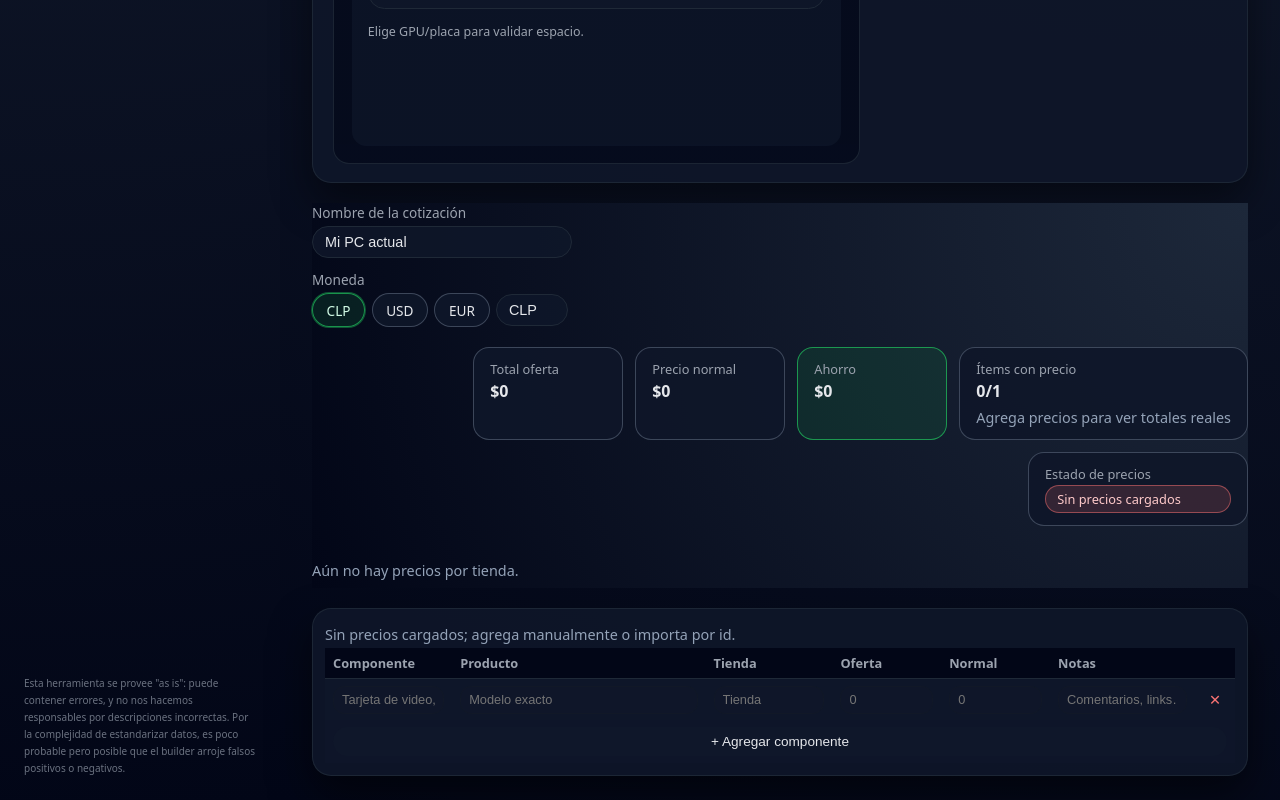
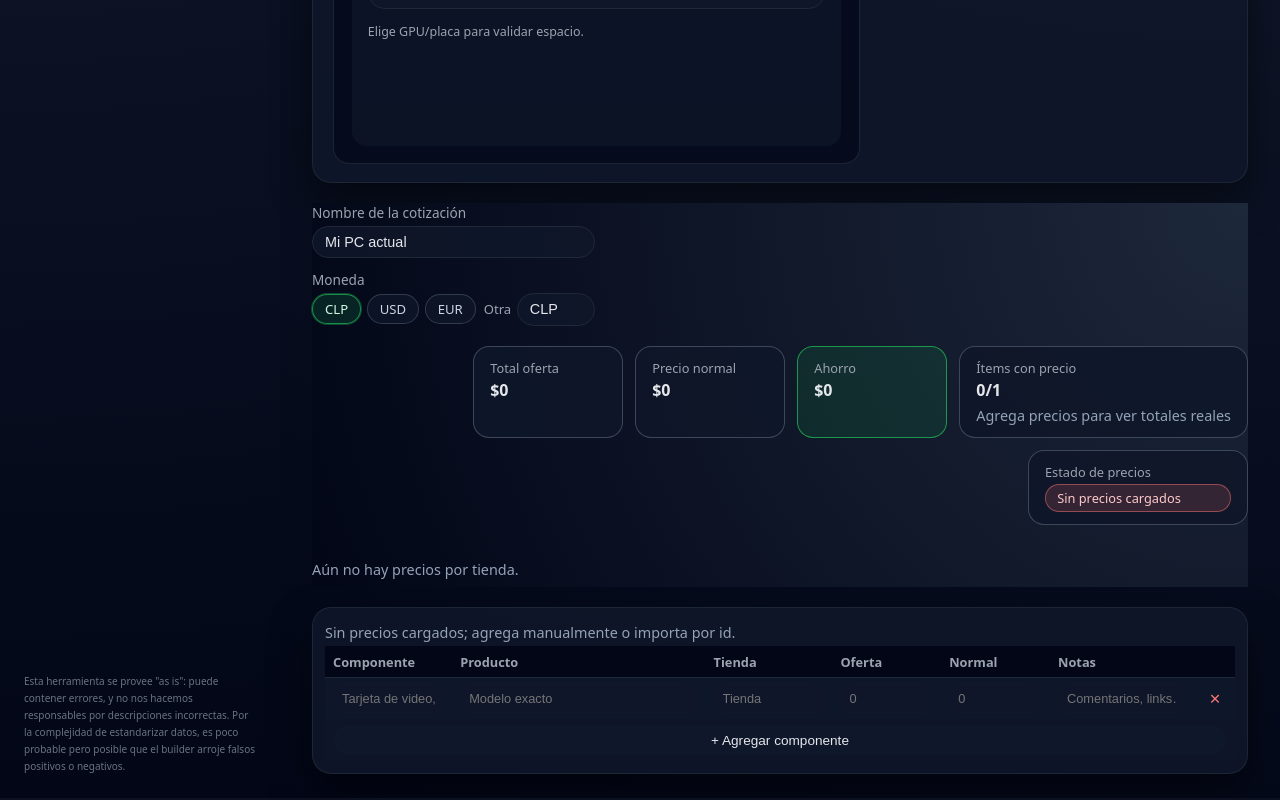
Before and after one commit to cortega26/cotiza-pc, a React (Vite) app in the folder pc-quote-builder/: page / in a window 1280 px wide. Shown: the part 1484-2284 px from the top of the page. Built offline with nearby package versions, Linux system fonts and the light colour scheme.

Commit message:
Updated React version to 19.2.0 and made changes to the code to match the new version's API and behavior.

```diff
--- a/pc-quote-builder/src/App.jsx
+++ b/pc-quote-builder/src/App.jsx
@@ -1293,6 +1293,7 @@ function App() {
               <label className="field">
                 <span>Moneda</span>
                 <div className="currency-row">
+                  <div className="currency-pills">
                     {["CLP", "USD", "EUR"].map((code) => (
                       <label
                         key={code}
@@ -1308,14 +1309,19 @@ function App() {
                         {code}
                       </label>
                     ))}
+                  </div>
+                  <div className="currency-custom">
+                    <span>Otra</span>
                     <input
                       className="currency-input"
                       type="text"
                       value={activeQuote.currency}
                       onChange={handleCurrencyChange}
                       maxLength={3}
+                      placeholder="Ej: GBP"
                       aria-label="Moneda personalizada"
                     />
+                  </div>
                 </div>
               </label>
             </div>
--- a/pc-quote-builder/src/index.css
+++ b/pc-quote-builder/src/index.css
@@ -274,50 +274,64 @@ body {
 
 .currency-row {
   display: flex;
+  gap: 0.5rem;
+  align-items: center;
   flex-wrap: wrap;
-  gap: 0.4rem;
-  align-items: center;
+}
+
+.currency-pills {
+  display: inline-flex;
+  gap: 0.35rem;
 }
 
 .currency-pill {
   border-radius: 999px;
-  border: 1px solid rgba(148, 163, 184, 0.35);
-  padding: 0.4rem 0.85rem;
-  background: rgba(15, 23, 42, 0.9);
-  color: #e5e7eb;
-  font-size: 0.85rem;
+  border: 1px solid rgba(148, 163, 184, 0.28);
+  padding: 0.32rem 0.75rem;
+  background: rgba(15, 23, 42, 0.75);
+  color: #cbd5e1;
+  font-size: 0.82rem;
   cursor: pointer;
-  transition: border-color 0.12s ease, box-shadow 0.12s ease, transform 0.05s;
+  transition: border-color 0.12s ease, box-shadow 0.12s ease, transform 0.05s, background 0.12s;
   display: inline-flex;
   align-items: center;
   gap: 0.35rem;
 }
 
 .currency-pill:hover {
-  border-color: rgba(124, 58, 237, 0.6);
-  box-shadow: 0 8px 16px rgba(0, 0, 0, 0.25);
+  border-color: rgba(124, 58, 237, 0.55);
+  background: rgba(124, 58, 237, 0.12);
+  box-shadow: 0 6px 14px rgba(0, 0, 0, 0.22);
 }
 
 .currency-pill.active {
-  border-color: rgba(34, 197, 94, 0.7);
-  background: rgba(34, 197, 94, 0.12);
+  border-color: rgba(34, 197, 94, 0.65);
+  background: rgba(34, 197, 94, 0.14);
   color: #d1fae5;
-  box-shadow: 0 0 0 1px rgba(34, 197, 94, 0.4);
+  box-shadow: 0 0 0 1px rgba(34, 197, 94, 0.35);
 }
 
 .currency-pill input {
   display: none;
 }
 
+.currency-custom {
+  display: inline-flex;
+  align-items: center;
+  gap: 0.35rem;
+  color: #9ca3af;
+  font-size: 0.82rem;
+}
+
 .currency-input {
   border-radius: 999px;
   border: 1px solid #1f2937;
-  padding: 0.4rem 0.65rem;
-  background: rgba(15, 23, 42, 0.9);
+  padding: 0.38rem 0.65rem;
+  background: rgba(15, 23, 42, 0.82);
   color: #e5e7eb;
-  width: 72px;
+  width: 78px;
   text-transform: uppercase;
-  font-size: 0.85rem;
+  font-size: 0.82rem;
   transition: box-shadow 0.12s ease, border-color 0.12s ease;
 }
 
```
Also changed, not shown: 5 other files (tests, documents, lock files or other folders). Lines whose indentation alone changed are shown as unchanged.
